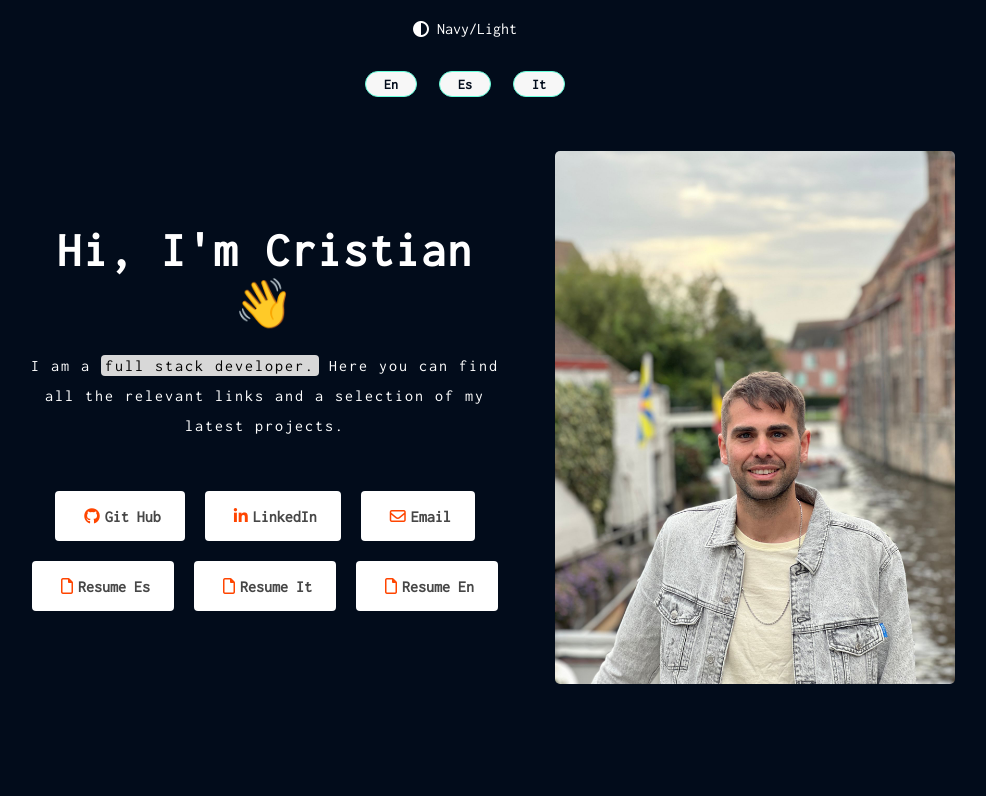
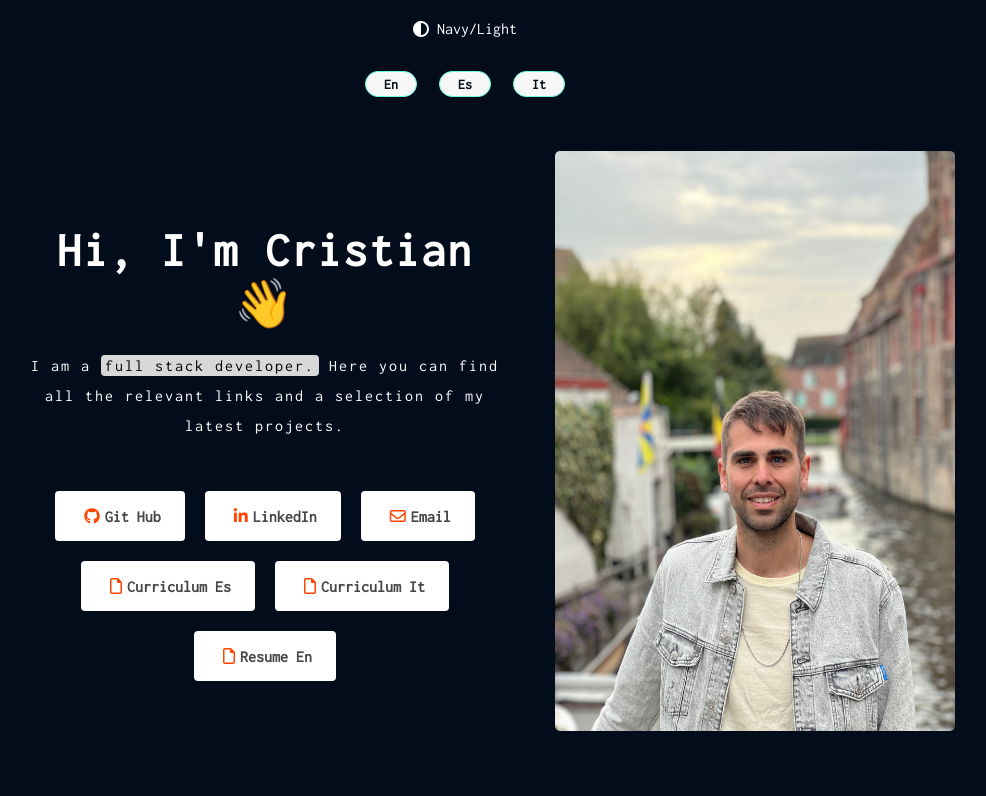
Before and after one commit to CristianMozetich/Portfolio, a React (Vite) app: page / in a window 1280 px wide. Shown: the top 796 px of the page, without its empty margins (175-1161 px from the left). Built offline with nearby package versions, Linux system fonts and the light colour scheme.

Commit message:
actualización curriculum

```diff
--- a/src/Components/Intro/Intro.jsx
+++ b/src/Components/Intro/Intro.jsx
@@ -30,8 +30,8 @@ const Intro = () => {
             <a href="https://github.com/CristianMozetich" target='_blank'><i className="fa-brands fa-github"></i>Git Hub</a>
             <a href="https://www.linkedin.com/in/cristian-mozetich-135086256/" target='_blank'><i className="fa-brands fa-linkedin-in"></i>LinkedIn</a>
             <a href="mailto:cristianmozetich@gmail.com?subject=Asunto%20del%20correo&body=Contenido%20del%20correo%20electr%C3%B3nico"><i className="fa-regular fa-envelope"></i>Email</a>
-            <a href="/assets/pdf/Cv_Mozetich_Cristian.pdf" target='_blank'><i className="fa-regular fa-file"></i>Resume Es</a>
-            <a href="/assets/pdf/Cv_Mozetich_Cristian_IT.pdf" target='_blank'><i className="fa-regular fa-file"></i>Resume It</a>
+            <a href="/assets/pdf/Cv_Mozetich_Cristian.pdf" target='_blank'><i className="fa-regular fa-file"></i>Curriculum Es</a>
+            <a href="/assets/pdf/Cv_Mozetich_Cristian_IT.pdf" target='_blank'><i className="fa-regular fa-file"></i>Curriculum It</a>
             <a href="/assets/pdf/Cv_Mozetich_Cristian_EN.pdf" target='_blank'><i className="fa-regular fa-file"></i>Resume En</a>
         </li>
     </div>
```
